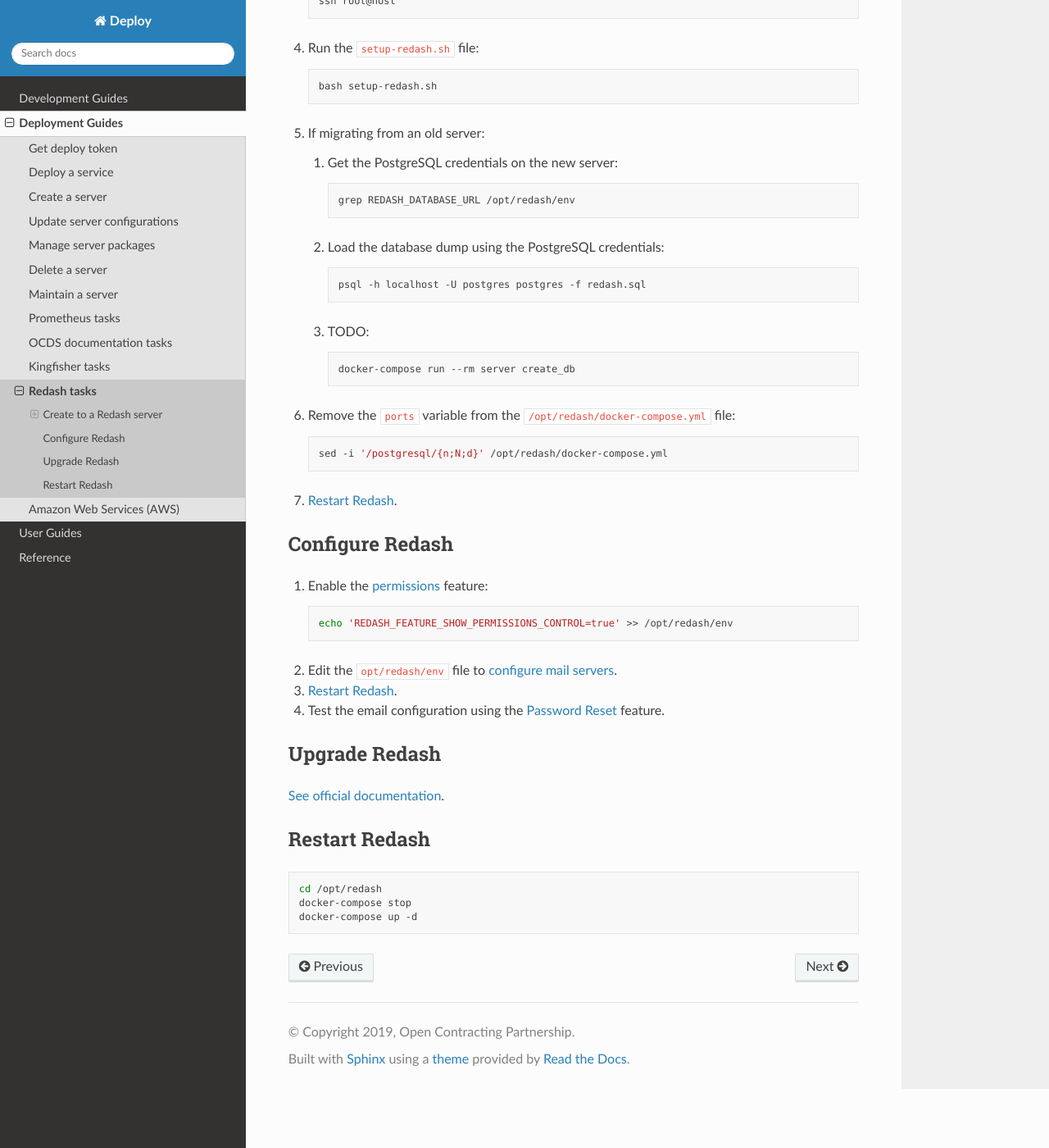
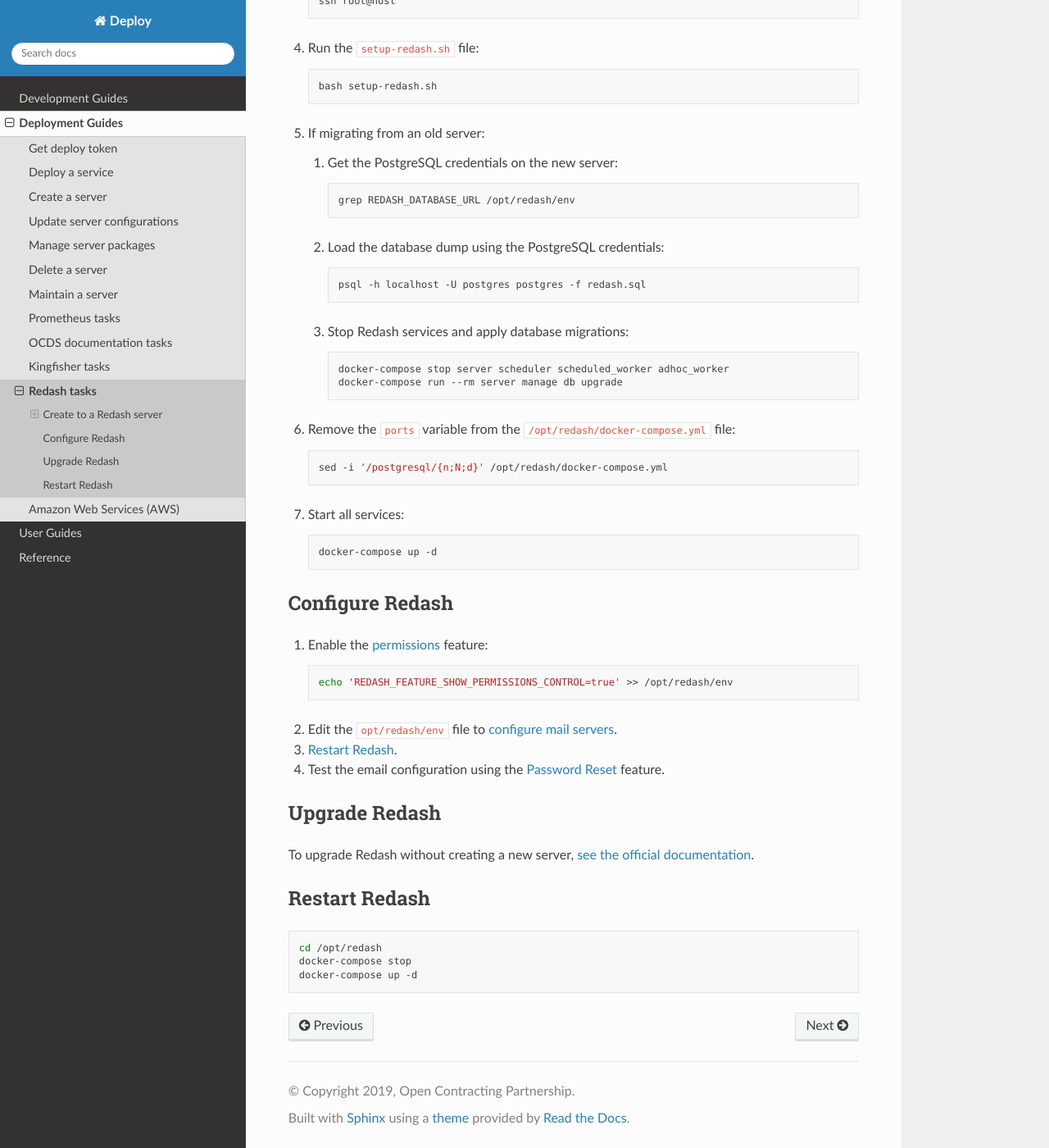
Before and after one commit to open-contracting/deploy, a Sphinx documentation site: the page built from docs/deploy/redash.rst, in a window 1280 px wide and 1400 px high, scrolled down 1583 px. Shown: the whole window at 82% size. Built offline with Sphinx 7.4.7 and the Read the Docs theme 2.0.0, drawn with Linux system fonts in a browser that asks for light colours.

Commit message:
redash.rst: Fix TODO

```diff
--- a/docs/deploy/redash.rst
+++ b/docs/deploy/redash.rst
@@ -96,11 +96,12 @@
 
          psql -h localhost -U postgres postgres -f redash.sql
 
-   #. TODO:
+   #. Stop Redash services and apply database migrations:
 
       .. code-block:: bash
 
-         docker-compose run --rm server create_db
+         docker-compose stop server scheduler scheduled_worker adhoc_worker
+         docker-compose run --rm server manage db upgrade
 
 #. Remove the ``ports`` variable from the ``/opt/redash/docker-compose.yml`` file:
 
@@ -108,7 +109,11 @@
 
       sed -i '/postgresql/{n;N;d}' /opt/redash/docker-compose.yml
 
-#. :ref:`Restart Redash<restart-redash>`.
+#. Start all services:
+
+   .. code-block:: bash
+
+      docker-compose up -d
 
 Configure Redash
 ----------------
@@ -125,12 +130,14 @@
 
 #. Test the email configuration using the `Password Reset <https://redash.open-contracting.org/forgot>`__ feature.
 
-.. _restart-redash:
+.. _upgrade-redash:
 
 Upgrade Redash
 --------------
 
-`See official documentation <https://redash.io/help/open-source/admin-guide/how-to-upgrade>`__.
+To upgrade Redash without creating a new server, `see the official documentation <https://redash.io/help/open-source/admin-guide/how-to-upgrade>`__.
+
+.. _restart-redash:
 
 Restart Redash
 --------------
```
